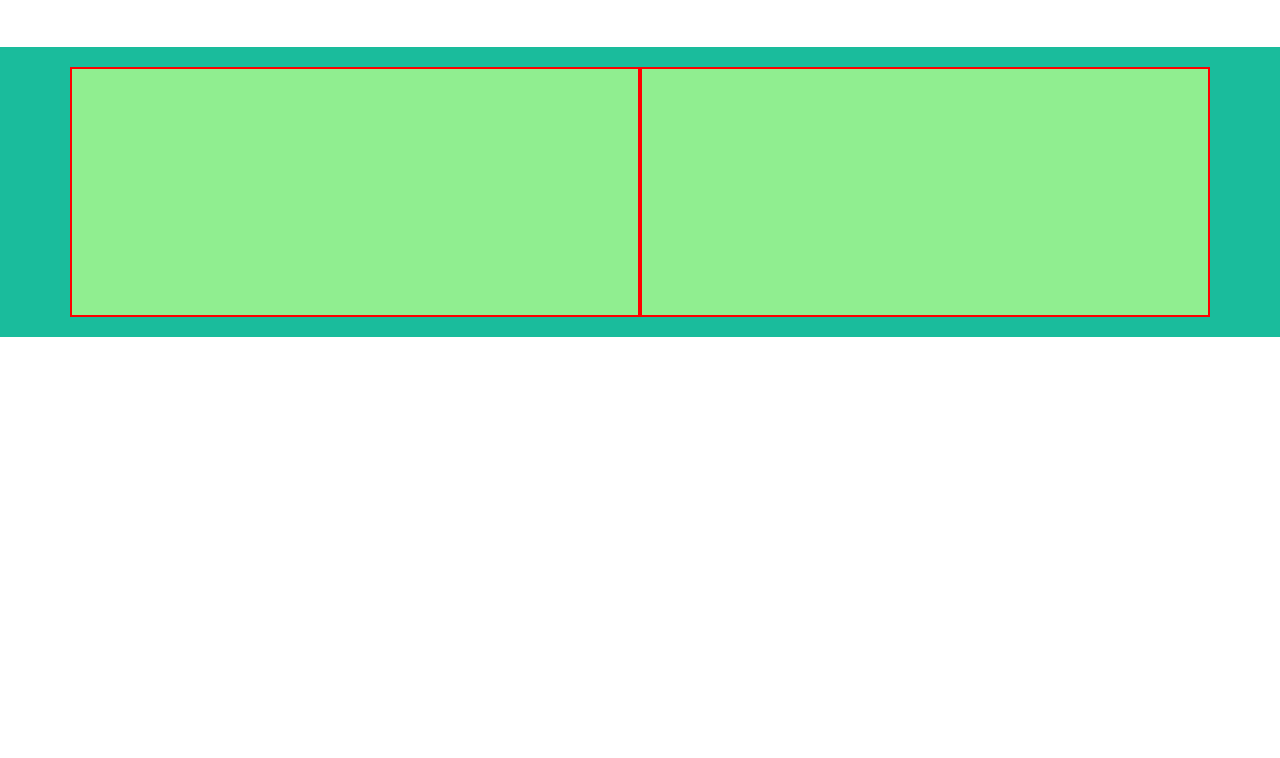
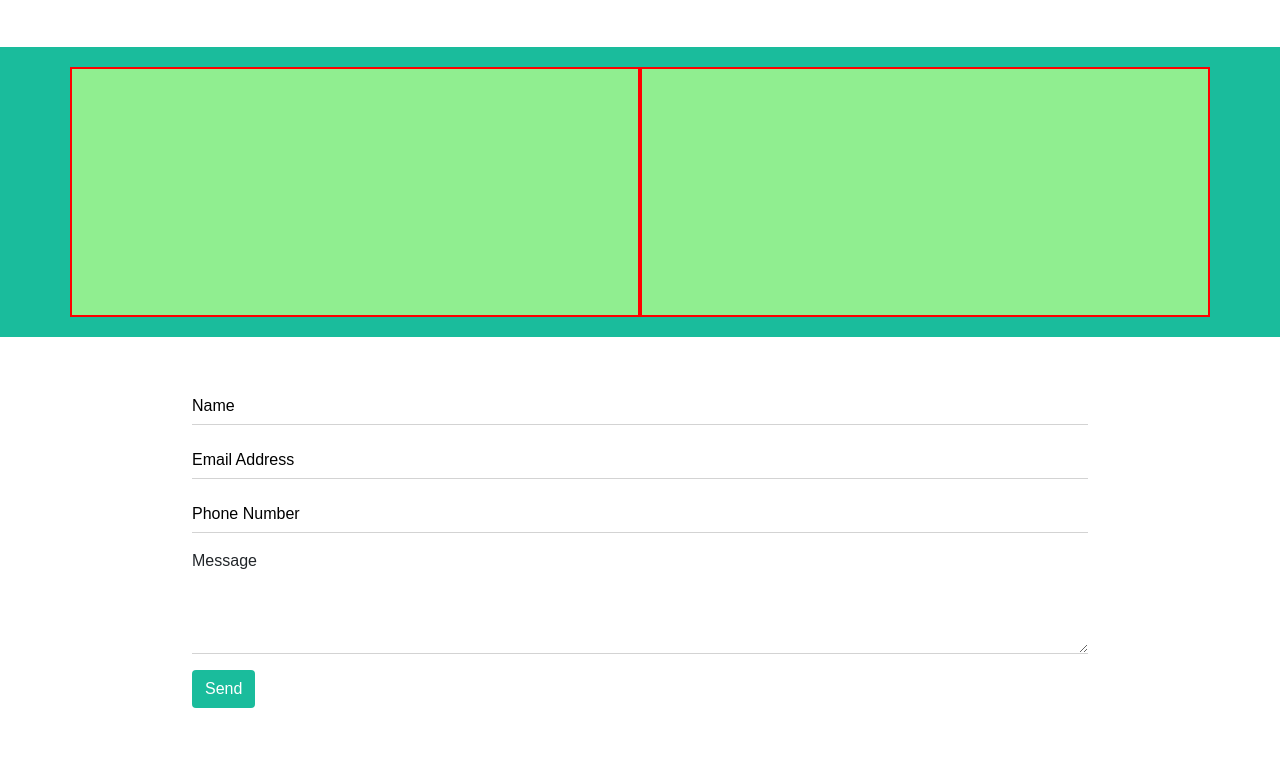
Before and after one commit to RiccardoB97/html-css-bootstrap-freelancer, a plain HTML site: page index.html in a window 1280 px wide. Shown: the part 1029-1787 px from the top of the page. Before the commit the page ends 1366 px from the top, so only its background shows below. Drawn offline with nearby package versions, Linux system fonts and the light colour scheme.

Commit message:
Add contact_me section with form

```diff
--- a/assets/style.css
+++ b/assets/style.css
@@ -61,6 +61,31 @@ Main
     background-color: #1ABC9C;
     padding: 20px 0;
 }
+
+/* Contact me */
+.contact_me{
+    padding: 50px 80px;
+}
+
+
+.contact_me form{
+    width: 80%;
+}
+.contact_me .form-control{
+    padding: 0;
+    border: none;
+    border-bottom: 1px solid lightgray;
+    border-radius: 0;
+    color: black;
+}
+.form-control::placeholder{
+    color: black;
+}
+.contact_me .btn{
+    background-color: #1ABC9C;
+    color: white;
+}
+
 /******
 Footer
 *******/
--- a/index.html
+++ b/index.html
@@ -67,7 +67,28 @@
             </div>
         </section>
         <!-- /About section -->
-
+        <section class="contact_me">
+            <div class="container">
+                <div class="row justify-content-center">
+                    <form>
+                        <div class="form-group">
+                          <input type="#" class="form-control"  placeholder="Name">
+                        </div>
+                        <div class="form-group">
+                            <input type="#" class="form-control"  placeholder="Email Address">
+                        </div>
+                        <div class="form-group">
+                            <input type="#" class="form-control"  placeholder="Phone Number">
+                        </div>
+                        <div class="form-group">
+                            <label for="exampleFormControlTextarea1">Message</label>
+                            <textarea class="form-control" id="exampleFormControlTextarea1" rows="3"></textarea>
+                          </div>
+                        <button type="send" class="btn">Send</button>
+                      </form>
+                </div>
+            </div>
+        </section>
     </main>
     <!-- /Site main -->
 
```
